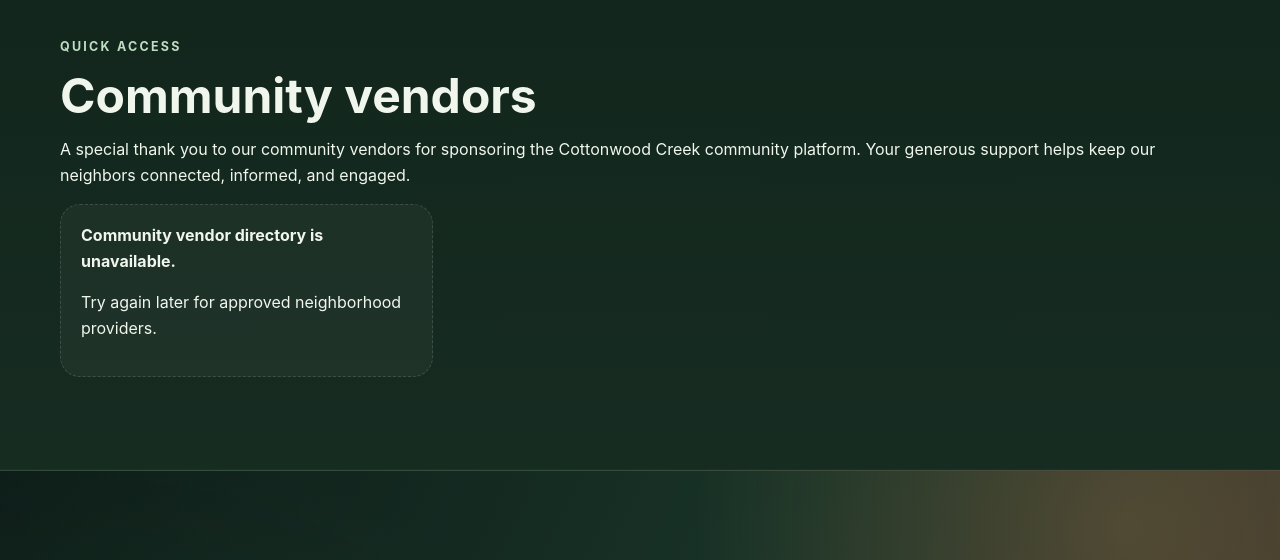
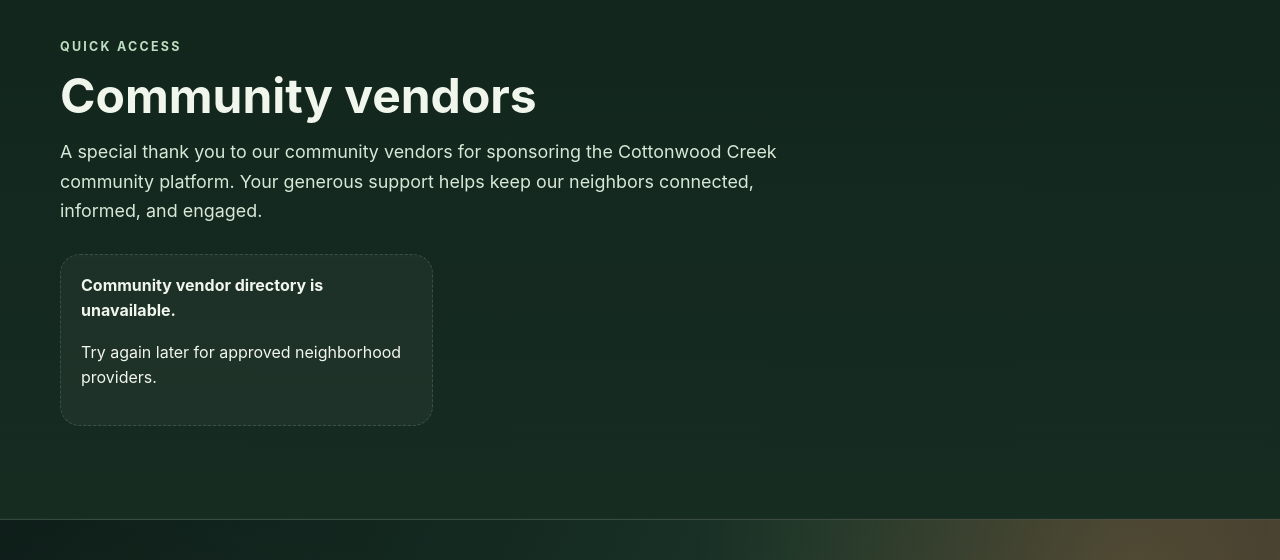
Before and after one commit to evanalmighty84/CottonwoodCreekCommunity, a plain HTML site: page index.html in a window 1280 px wide. Shown: the part 2420-2980 px from the top of the page. Drawn offline with Linux system fonts and the light colour scheme; no server answers.

Commit message:
Style Cottonwood vendor sponsor acknowledgment for readability

```diff
--- a/css/styles.css
+++ b/css/styles.css
@@ -151,6 +151,7 @@ h1 em { font-style: normal; color: var(--primary); }
 .cards { grid-template-columns: repeat(3, minmax(0, 1fr)); }
 .cards article h3 { font-size: 1.28rem; }
 .meta { display: inline-block; margin-bottom: 10px; font-size: .78rem; letter-spacing: .14em; color: #c3dcc8; text-transform: uppercase; }
+.vendor-sponsor-thanks { max-width: 760px; margin: 12px 0 28px; color: #d8e8d7; font-size: clamp(1rem, 1.4vw, 1.14rem); line-height: 1.65; }
 .resources { grid-template-columns: repeat(3, minmax(0,1fr)); }
 .resources a:hover, .cards article:hover, .features .feature-link:hover, #board:hover { transform: translateY(-2px); transition: transform .18s ease; }
 .contact { grid-template-columns: minmax(0,1.15fr) minmax(280px,.85fr); align-items: start; }
```
